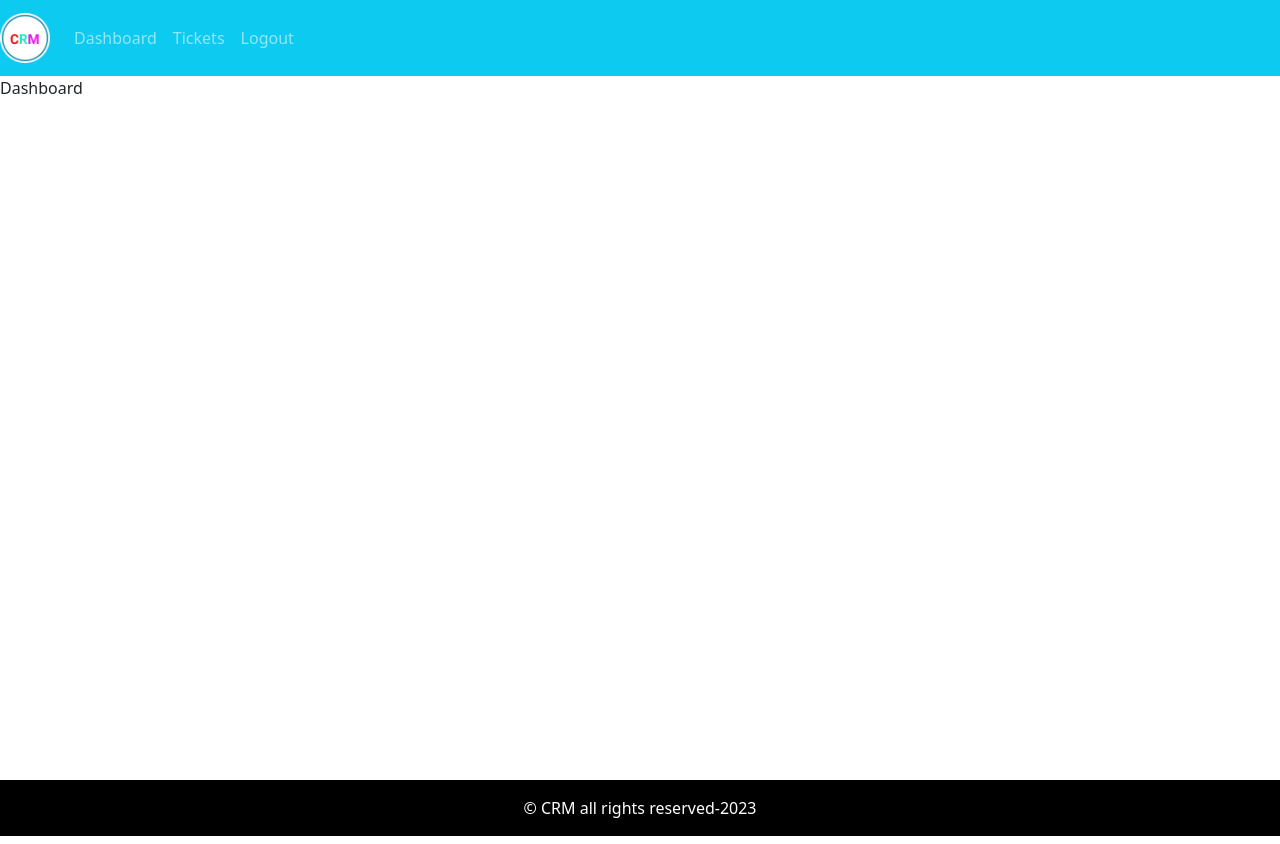
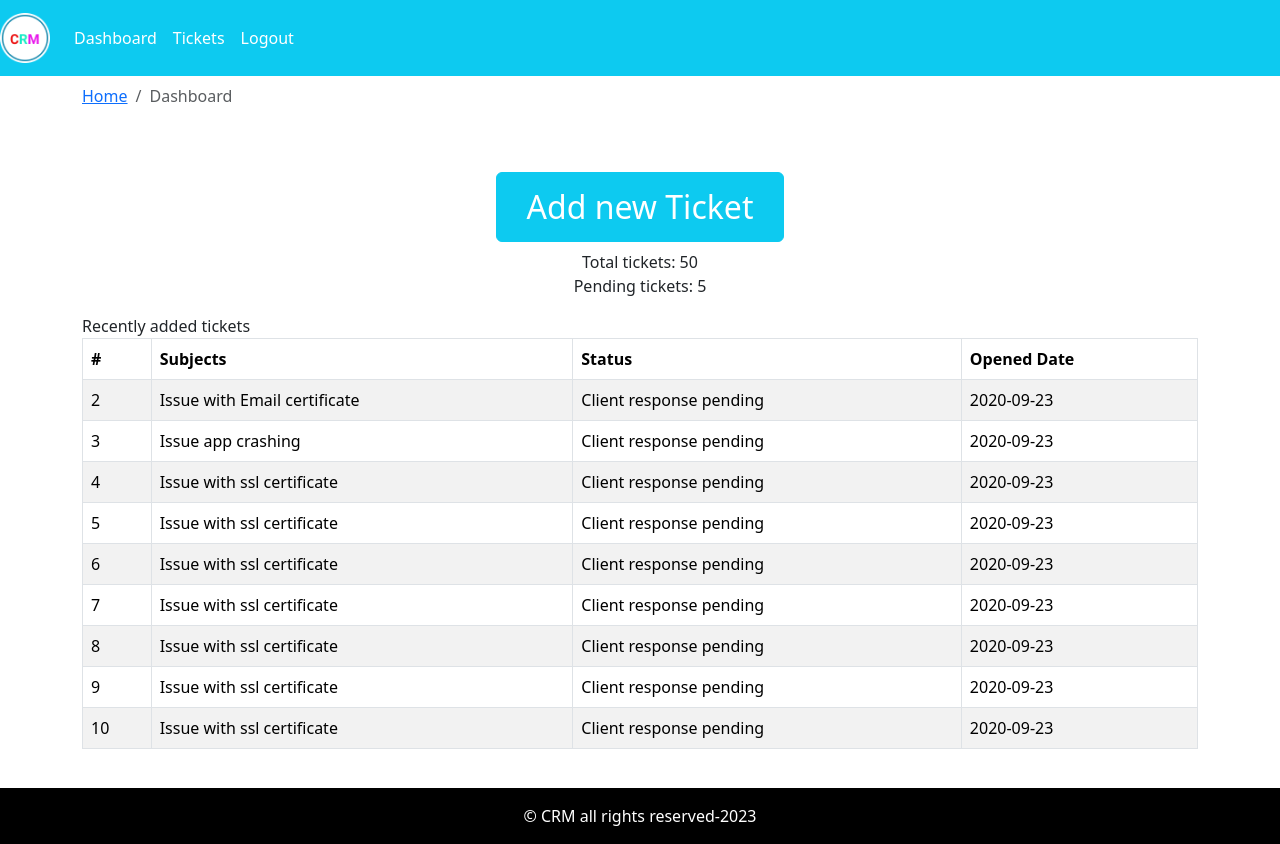
Before and after one commit to Himanshi1207/soa-ticket-system-frontend, a React (Create React App) app: page / in a window 1280 px wide. Built offline with nearby package versions, Linux system fonts and the light colour scheme.

Commit message:
breadcrumb added

```diff
--- a/src/App.js
+++ b/src/App.js
@@ -1,11 +1,14 @@
-import './App.css';
-import { DefaultLayout } from './layout/DefaultLayout';
-import Entry from './pages/entry/entry.page';
+import "./App.css";
+import { DefaultLayout } from "./layout/DefaultLayout";
+import { Dashboard } from "./pages/dashboard/Dashboard.page";
+import Entry from "./pages/entry/entry.page";
 function App() {
   return (
     <div className="App">
       {/* <Entry/> */}
-      <DefaultLayout>Dashboard</DefaultLayout>
+      <DefaultLayout>
+        <Dashboard />
+      </DefaultLayout>
     </div>
   );
 }
--- a/src/assets/data/dummy-tickets.json
+++ b/src/assets/data/dummy-tickets.json
@@ -1,27 +1,4 @@
-[
-  {
-    "id": 1,
-    "subject": "Email   certificate expired",
-    "status": "Client response pending",
-    "addedAt": "2020-09-23",
-    "history": [
-      {
-        "date": "20-10-10",
-        "message": "sjflsjl",
-        "messageBy": "client"
-      },
-      {
-        "date": "20-10-10",
-        "message": "sjflsjl",
-        "messageBy": "operator"
-      },
-      {
-        "date": "20-10-10",
-        "message": "sjflsjl",
-        "messageBy": "client"
-      }
-    ]
-  },
+ [
   {
     "id": 2,
     "subject": "Issue with Email certificate",
--- /dev/null
+++ b/src/components/breadcrumb/Breacrumb.comp.js
@@ -0,0 +1,10 @@
+import React from 'react'
+import { Breadcrumb } from 'react-bootstrap';
+export const PageBreacrumb = ({page}) => {
+  return (
+    <Breadcrumb>
+      <Breadcrumb.Item href="/">Home</Breadcrumb.Item>
+      <Breadcrumb.Item active>{page}</Breadcrumb.Item>
+    </Breadcrumb>
+  );
+}
--- /dev/null
+++ b/src/components/ticket-table/TicketTable.comp.js
@@ -0,0 +1,32 @@
+import React from "react";
+import { Table } from "react-bootstrap";
+export const TicketTable = ({ tickets }) => {
+  return (
+    <Table striped bordered hover>
+      <thead>
+        <tr>
+          <th>#</th>
+          <th>Subjects</th>
+          <th>Status</th>
+          <th>Opened Date</th>
+        </tr>
+      </thead>
+      <tbody>
+        {tickets.length ? (
+          tickets.map((row) => (
+            <tr key={row.id}>
+              <td>{row.id}</td>
+              <td>{row.subject}</td>
+              <td>{row.status}</td>
+              <td>{row.addedAt}</td>
+            </tr>
+          ))
+        ) : (
+          <tr>
+            <td colSpan="4" className="text-center">No tickets to show</td>
+          </tr>
+        )}
+      </tbody>
+    </Table>
+  );
+};
--- a/src/layout/DefaultLayout.js
+++ b/src/layout/DefaultLayout.js
@@ -5,7 +5,7 @@
 export const DefaultLayout = ({children}) => {
   return (
     <div className="default-layout">
-      <header className="header">
+      <header className="header mb-2">
         <Header />
       </header>
       <main className="main">{children}</main>
--- a/src/layout/partials/Header.comp.js
+++ b/src/layout/partials/Header.comp.js
@@ -10,9 +10,15 @@
       <Navbar.Toggle aria-controls="basic-navbar-nav" />
       <Navbar.Collapse id="basic-navbar-nav">
         <Nav className="ml-auto">
-          <Nav.Link href="/dashboard">Dashboard</Nav.Link>
-          <Nav.Link href="/dashboard">Tickets</Nav.Link>
-          <Nav.Link href="/dashboard">Logout</Nav.Link>
+          <Nav.Link style={{ color: "white" }} href="/dashboard">
+            Dashboard
+          </Nav.Link>
+          <Nav.Link style={{ color: "white" }} href="/dashboard">
+            Tickets
+          </Nav.Link>
+          <Nav.Link style={{ color: "white" }}  href="/dashboard">
+            Logout
+          </Nav.Link>
         </Nav>
       </Navbar.Collapse>
     </Navbar>
--- /dev/null
+++ b/src/pages/dashboard/Dashboard.page.js
@@ -0,0 +1,45 @@
+import React from "react";
+import { Container, Row, Col, Button } from "react-bootstrap";
+import { TicketTable } from "../../components/ticket-table/TicketTable.comp";
+import tickets from "../../assets/data/dummy-tickets.json";
+import { PageBreacrumb } from "../../components/breadcrumb/Breacrumb.comp";
+export const Dashboard = () => {
+  return (
+    <Container>
+      <Row>
+        <Col>
+        <PageBreacrumb page="Dashboard"/>
+        </Col>
+      </Row>
+      <Row>
+        <Col className="text-center mt-5 mb-2">
+          <Button
+            variant="info"
+            style={{
+              fontSize: "2rem",
+              padding: "10px 30px",
+              color: "white",
+            }}
+          >
+            Add new Ticket
+          </Button>
+        </Col>
+      </Row>
+      <Row>
+        <Col className="text-center mb-2">
+          <div>Total tickets: 50</div>
+          <div>Pending tickets: 5</div>
+        </Col>
+      </Row>
+
+      <Row>
+        <Col className="mt-2">Recently added tickets</Col>
+      </Row>
+      <Row>
+        <Col className="recent-ticket">
+          <TicketTable tickets={tickets} />
+        </Col>
+      </Row>
+    </Container>
+  );
+};
```
